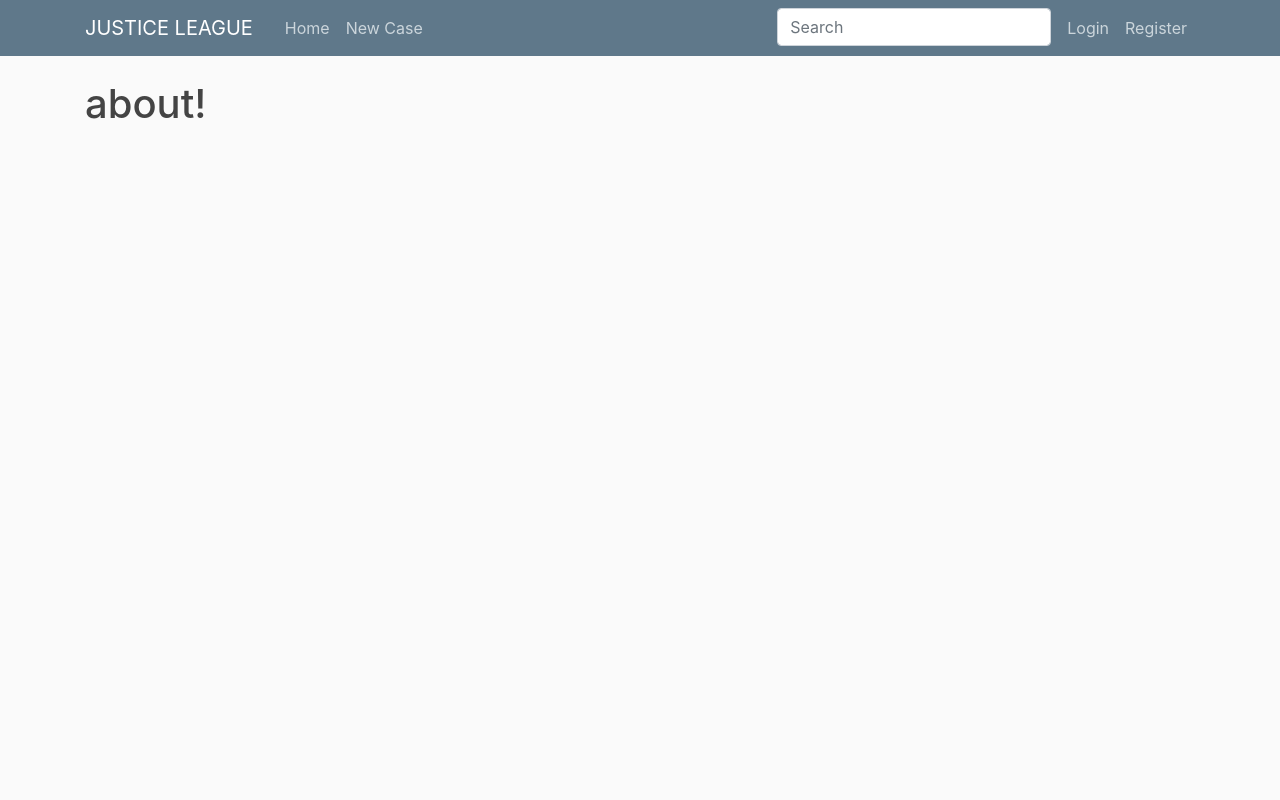
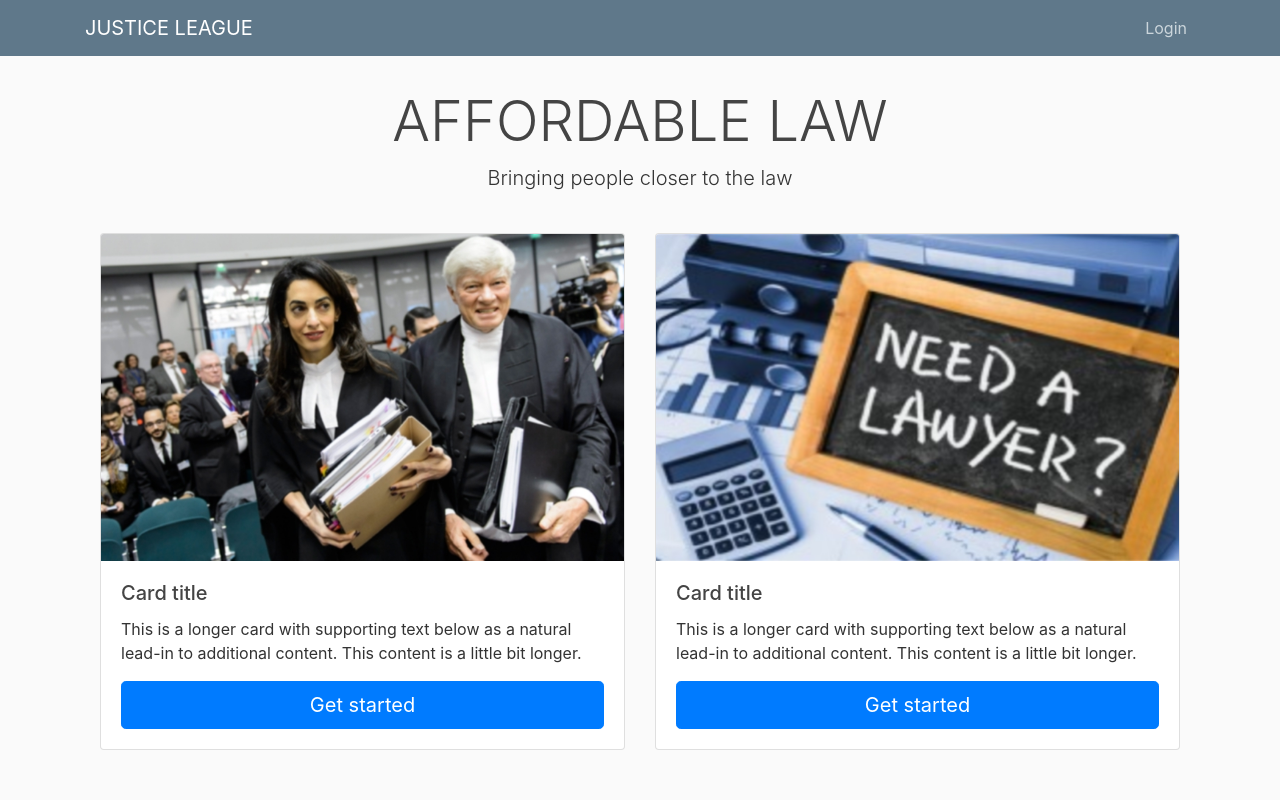
Before and after one commit to nishitjain1204/Affordable-Law, a Flask app: page / in a window 1280 px wide. Run offline with Flask 2, Linux system fonts and the light colour scheme; some libraries are stand-ins or nearby versions.

Commit message:
added about page

```diff
--- a/templates/about.html
+++ b/templates/about.html
@@ -1,7 +1,91 @@
+<!DOCTYPE html>
+<html>
+<head>
+	<!-- Required meta tags -->
+    <meta charset="utf-8">
+    <meta name="viewport" content="width=device-width, initial-scale=1, shrink-to-fit=no">
 
-{% extends "layout.html" %}
+    <!-- Bootstrap CSS -->
+    <link rel="stylesheet" href="https://stackpath.bootstrapcdn.com/bootstrap/4.5.2/css/bootstrap.min.css" integrity="sha384-JcKb8q3iqJ61gNV9KGb8thSsNjpSL0n8PARn9HuZOnIxN0hoP+VmmDGMN5t9UJ0Z" crossorigin="anonymous">
 
-{% block content %}
-	<H1>about!</H1>
+    <link rel="stylesheet" type="text/css" href="{{url_for('static', filename='main.css')}}">
 
-{% endblock content %}
+	{% if title %}
+	<title>{{title}}</title>
+	{% else %}
+	<title>JUSTICE LEAGUE</title>
+	{% endif %}
+
+<body>
+
+	<header class="site-header">
+		<nav class="navbar navbar-expand-md navbar-dark bg-steel fixed-top">
+		  <div class="container">
+			<a class="navbar-brand mr-4" href="/">JUSTICE LEAGUE</a>
+			<button class="navbar-toggler" type="button" data-toggle="collapse" data-target="#navbarToggle" aria-controls="navbarToggle" aria-expanded="false" aria-label="Toggle navigation">
+			  <span class="navbar-toggler-icon"></span>
+			</button>
+			<!-- <div class="collapse navbar-collapse" id="navbarToggle">
+			  <div class="navbar-nav mr-auto">
+				<a class="nav-item nav-link" href="{{url_for('home')}}">Home</a>
+				<a class="nav-item nav-link" href="{{url_for('cases')}}">New Case</a>
+			  </div> -->
+			  <!-- Navbar Right Side -->
+			  <div class="navbar-nav">
+			  <nav>
+				<!-- <form class="form-inline">
+				  <input class="form-control mr-sm-2" type="search" placeholder="Search" aria-label="Search">
+				  <!-- <button class="btn btn-outline-success my-2 my-sm-0" type="submit">Search</button> -->
+				<!-- </form> -->
+				</nav>
+				  <a class="nav-item nav-link" href="{{ url_for('login') }}">Login</a>
+
+			  </div>
+			</div>
+		  </div>
+		</nav>
+	  </header>
+
+
+	<main role="main" class="container">
+		  <div class="col-9 col-md-12">
+<div class="pricing-header px-3 py-1 pt-md-2 pb-md-4 mx-auto text-center">
+	<h1 class="display-4">AFFORDABLE LAW</h1>
+	<p class="lead">Bringing people closer to the law</p>
+  </div>
+<div class="card-deck">
+	<div class="card">
+	  <img class="card-img-top" src="static/site_images/lawyer_about.jpeg" alt="Card image cap">
+	  <div class="card-body">
+		<h5 class="card-title">Card title</h5>
+		<p class="card-text">This is a longer card with supporting text below as a natural lead-in to additional content. This content is a little bit longer.</p>
+		<button type="button" class="btn btn-lg btn-block btn-primary">Get started</button>
+	  </div>
+	</div>
+	<div class="card">
+		<img class="card-img-top" src="static/site_images/user_about.jpeg" alt="Card image cap">
+		<div class="card-body">
+		  <h5 class="card-title">Card title</h5>
+		  <p class="card-text">This is a longer card with supporting text below as a natural lead-in to additional content. This content is a little bit longer.</p>
+		  <button type="button" class="btn btn-lg btn-block btn-primary">Get started</button>
+		</div>
+	  </div>
+	</div><!-- <div class="card">
+	  <img class="card-img-top" src="static/uploads/arc.png" alt="Card image cap">
+	  <div class="card-body">
+		<h5 class="card-title">Card title</h5>
+		<p class="card-text">This is a wider card with supporting text below as a natural lead-in to additional content. This card has even longer content than the first to show that equal height action.</p>
+		<p class="card-text"><small class="text-muted">Last updated 3 mins ago</small></p>
+	  </div>
+	</div> -->
+  </div>
+</div>
+
+</div>
+</main>
+  <!-- Optional JavaScript -->
+    <!-- jQuery first, then Popper.js, then Bootstrap JS -->
+    <script src="https://code.jquery.com/jquery-3.5.1.slim.min.js" integrity="sha384-DfXdz2htPH0lsSSs5nCTpuj/zy4C+OGpamoFVy38MVBnE+IbbVYUew+OrCXaRkfj" crossorigin="anonymous"></script>
+    <script src="https://cdn.jsdelivr.net/npm/popper.js@1.16.1/dist/umd/popper.min.js" integrity="sha384-9/reFTGAW83EW2RDu2S0VKaIzap3H66lZH81PoYlFhbGU+6BZp6G7niu735Sk7lN" crossorigin="anonymous"></script>
+    <script src="https://stackpath.bootstrapcdn.com/bootstrap/4.5.2/js/bootstrap.min.js" integrity="sha384-B4gt1jrGC7Jh4AgTPSdUtOBvfO8shuf57BaghqFfPlYxofvL8/KUEfYiJOMMV+rV" crossorigin="anonymous"></script>
+</body>
--- a/templates/layout.html
+++ b/templates/layout.html
@@ -51,7 +51,7 @@
 	</header>
 	<main role="main" class="container">
   <div class="row">
-    <div class="col-md-8">
+    <div class="col-9 col-md-12">
       {% with messages = get_flashed_messages(with_categories=true)%}
       {% if messages%}
       {%for category, message in messages%}
@@ -64,19 +64,7 @@
       {% block content %}{% endblock %}
 
     </div>
-    <!-- <div class="col-md-4">
-      <div class="content-section">
-        <h3>Our Sidebar</h3>
-        <p class='text-muted'>You can put any information here you'd like.
-          <ul class="list-group">
-            <li class="list-group-item list-group-item-light">Latest Posts</li>
-            <li class="list-group-item list-group-item-light">Announcements</li>
-            <li class="list-group-item list-group-item-light">Calendars</li>
-            <li class="list-group-item list-group-item-light">etc</li>
-          </ul>
-        </p>
-      </div>
-    </div> -->
+
   </div>
 </main>
 	 <!-- Optional JavaScript -->
```
Also changed, not shown: static/site_images/.comments/lawyer_about.jpeg.xml (added), static/site_images/lawyer_about.jpeg (added), static/site_images/user_about.jpeg (added).
